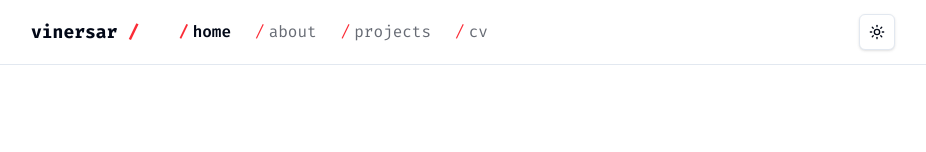
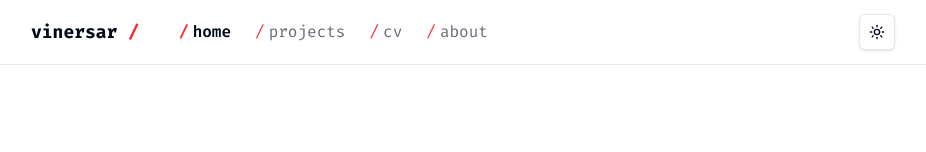
Before and after one commit to vinersar31/portfolio, a Next.js app: page / in a window 1280 px wide. Shown: the top 152 px of the page, without its empty margins (177-1103 px from the left). Built offline with nearby package versions, Linux system fonts and the light colour scheme.

Commit message:
chore: reorder navigation links
Reorder navigation links to match the requested sequence: home, projects, cv, about.

```diff
--- a/src/components/navbar.tsx
+++ b/src/components/navbar.tsx
@@ -8,9 +8,9 @@ import { Moon, Sun } from "lucide-react"
 
 const navItems = [
   { name: "home", href: "/" },
-  { name: "about", href: "/about" },
   { name: "projects", href: "/projects" },
   { name: "cv", href: "/cv" },
+  { name: "about", href: "/about" },
 ]
 
 
```
Also changed, not shown: 1 other file (tests, documents, lock files or other folders).
